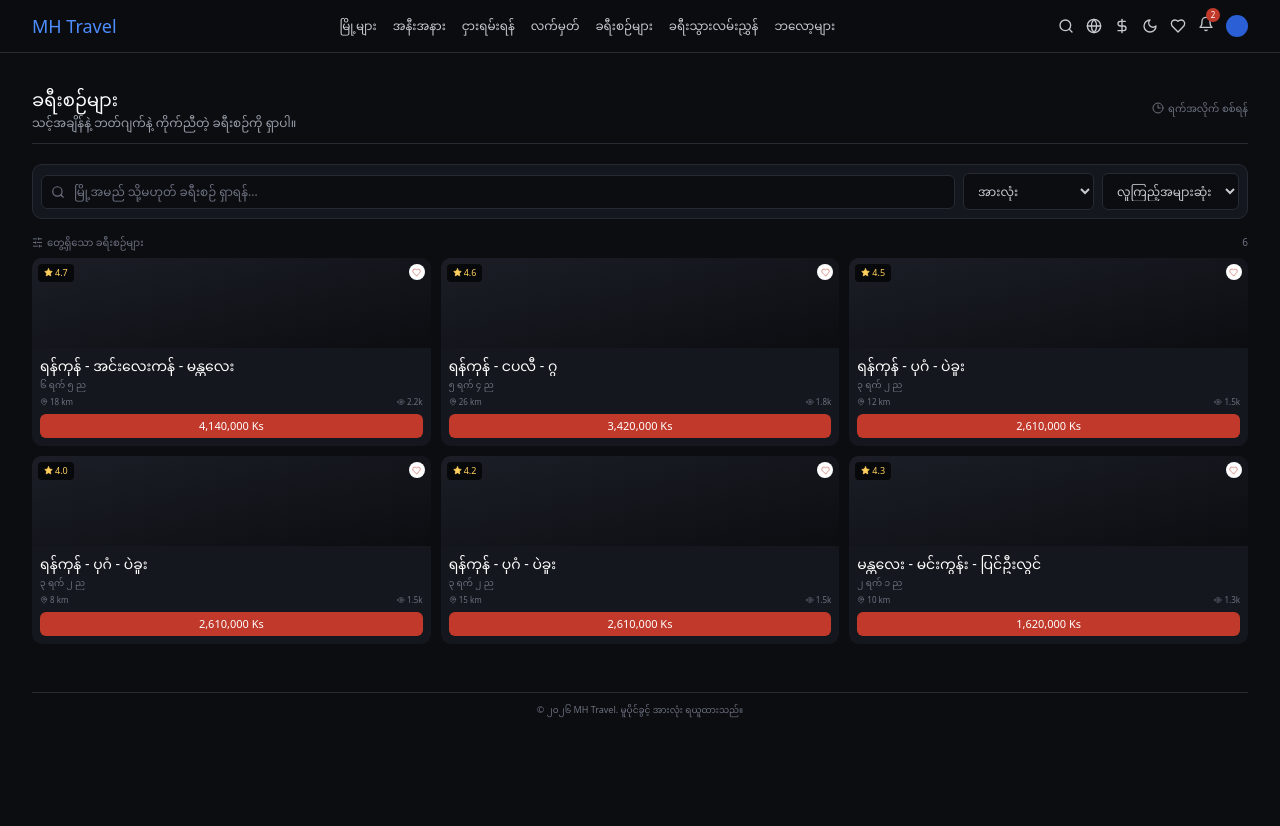
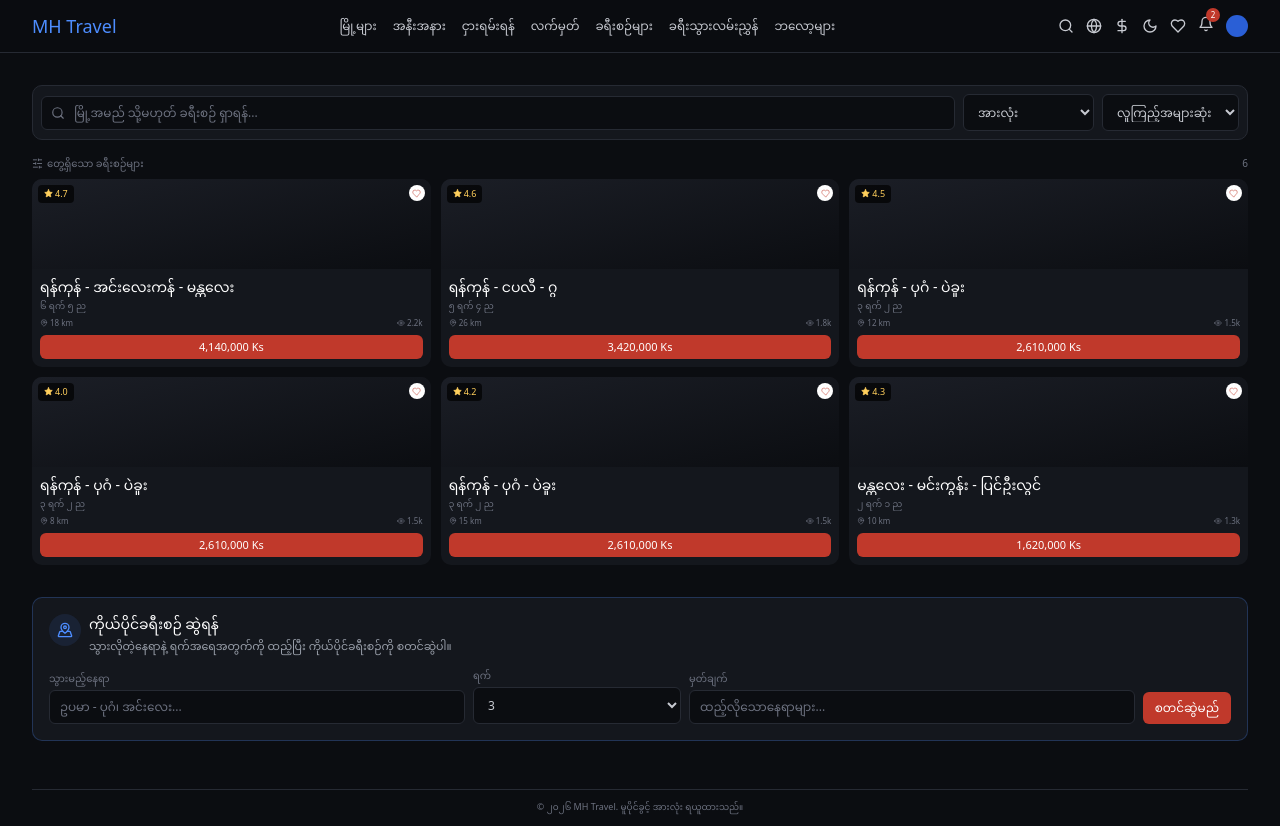
Before and after one commit to mhtravelmm/mhtravelmm, a React (Vite) app: page /travel-plans in a window 1280 px wide. Before the commit the page ends 800 px from the top, so only its background shows below. Built offline with nearby package versions, Linux system fonts and the light colour scheme.

Commit message:
Add custom Travel Plan builder

```diff
--- a/src/features/travelPlans/TravelPlansPage.tsx
+++ b/src/features/travelPlans/TravelPlansPage.tsx
@@ -1,5 +1,5 @@
 import { useMemo, useState } from 'react';
-import { Clock3, Search, SlidersHorizontal } from 'lucide-react';
+import { MapPinned, Search, SlidersHorizontal } from 'lucide-react';
 import { ListingCard } from '../../components/ui/ListingCard';
 import { TRAVEL_PLANS } from '../../data/homeData';
 import { useToggleFavorite } from '../../hooks/useToggleFavorite';
@@ -79,6 +79,10 @@ export function TravelPlansPage() {
   const [query, setQuery] = useState('');
   const [duration, setDuration] = useState<DurationFilter>('all');
   const [sortMode, setSortMode] = useState<SortMode>('popular');
+  const [customDestination, setCustomDestination] = useState('');
+  const [customDays, setCustomDays] = useState('3');
+  const [customNotes, setCustomNotes] = useState('');
+  const [customPlanSaved, setCustomPlanSaved] = useState(false);
 
   const visiblePlans = useMemo(() => {
     const needle = query.trim().toLocaleLowerCase(language === 'mm' ? 'my-MM' : 'en-US');
@@ -108,18 +112,6 @@ export function TravelPlansPage() {
 
   return (
     <div className="mx-auto max-w-7xl pb-8 pt-3 sm:pt-5">
-      <section className="mb-5 border-b border-border pb-3">
-        <div className="flex items-center justify-between gap-3">
-          <div>
-            <h1 className="text-base font-medium text-text-primary sm:text-lg">{t('travel_plans_page_title')}</h1>
-            <p className="mt-0.5 text-xs text-text-muted">{t('travel_plans_page_intro')}</p>
-          </div>
-          <span className="hidden items-center gap-1 text-[10px] text-text-faint sm:inline-flex">
-            <Clock3 size={12} /> {t('travel_plans_duration_hint')}
-          </span>
-        </div>
-      </section>
-
       <section className="mb-4 flex flex-col gap-2 rounded-card border border-border bg-bg-card p-2 sm:flex-row sm:items-center">
         <label className="relative min-w-0 flex-1">
           <span className="sr-only">{t('travel_plans_search_label')}</span>
@@ -179,6 +171,68 @@ export function TravelPlansPage() {
           {t('travel_plans_no_results')}
         </div>
       )}
+
+      <section className="mt-8 rounded-card border border-brand-blue/25 bg-bg-card p-3 sm:p-4">
+        <div className="mb-3 flex items-start gap-2">
+          <span className="flex h-8 w-8 shrink-0 items-center justify-center rounded-full bg-brand-blue/10 text-brand-blue">
+            <MapPinned size={16} />
+          </span>
+          <div>
+            <h2 className="text-sm font-medium text-text-primary">{t('travel_plans_custom_title')}</h2>
+            <p className="mt-0.5 text-[11px] leading-5 text-text-muted">{t('travel_plans_custom_intro')}</p>
+          </div>
+        </div>
+
+        <form
+          className="grid gap-2 sm:grid-cols-[1.4fr_0.7fr_1.5fr_auto] sm:items-end"
+          onSubmit={(event) => {
+            event.preventDefault();
+            if (customDestination.trim()) setCustomPlanSaved(true);
+          }}
+        >
+          <label className="block">
+            <span className="mb-1 block text-[10px] text-text-faint">{t('travel_plans_custom_destination')}</span>
+            <input
+              value={customDestination}
+              onChange={(event) => {
+                setCustomDestination(event.target.value);
+                setCustomPlanSaved(false);
+              }}
+              placeholder={t('travel_plans_custom_destination_placeholder')}
+              className="w-full rounded-md border border-border bg-bg px-2.5 py-2 text-xs text-text-primary outline-none placeholder:text-text-faint focus:border-brand-blue/60"
+            />
+          </label>
+          <label className="block">
+            <span className="mb-1 block text-[10px] text-text-faint">{t('travel_plans_custom_days')}</span>
+            <select
+              value={customDays}
+              onChange={(event) => setCustomDays(event.target.value)}
+              className="w-full rounded-md border border-border bg-bg px-2.5 py-2 text-xs text-text-secondary outline-none focus:border-brand-blue/60"
+            >
+              {[1, 2, 3, 4, 5, 6, 7].map((days) => <option key={days} value={days}>{days}</option>)}
+            </select>
+          </label>
+          <label className="block">
+            <span className="mb-1 block text-[10px] text-text-faint">{t('travel_plans_custom_notes')}</span>
+            <input
+              value={customNotes}
+              onChange={(event) => setCustomNotes(event.target.value)}
+              placeholder={t('travel_plans_custom_notes_placeholder')}
+              className="w-full rounded-md border border-border bg-bg px-2.5 py-2 text-xs text-text-primary outline-none placeholder:text-text-faint focus:border-brand-blue/60"
+            />
+          </label>
+          <button type="submit" className="rounded-md bg-brand-red px-3 py-2 text-xs font-medium text-white transition hover:brightness-110">
+            {t('travel_plans_custom_button')}
+          </button>
+        </form>
+
+        {customPlanSaved && (
+          <p className="mt-3 rounded-md bg-brand-blue/10 px-2.5 py-2 text-[11px] text-brand-blue">
+            {t('travel_plans_custom_saved')} {customDestination} · {customDays} {t('travel_plans_custom_day_suffix')}
+            {customNotes.trim() ? ` · ${customNotes.trim()}` : ''}
+          </p>
+        )}
+      </section>
     </div>
   );
 }
--- a/src/lib/i18n.tsx
+++ b/src/lib/i18n.tsx
@@ -115,9 +115,6 @@ const translations = {
   blog_story_image: { mm: 'ခရီးသွားဇာတ်လမ်း ဓာတ်ပုံ', en: 'Travel story photograph' },
 
   // Travel Plans page
-  travel_plans_page_title: { mm: 'ခရီးစဉ်များ', en: 'Travel plans' },
-  travel_plans_page_intro: { mm: 'သင့်အချိန်နဲ့ ဘတ်ဂျက်နဲ့ ကိုက်ညီတဲ့ ခရီးစဉ်ကို ရှာပါ။', en: 'Find a route that fits your time and budget.' },
-  travel_plans_duration_hint: { mm: 'ရက်အလိုက် စစ်ရန်', en: 'Filter by days' },
   travel_plans_search_label: { mm: 'ခရီးစဉ်များကို ရှာရန်', en: 'Search travel plans' },
   travel_plans_search_placeholder: { mm: 'မြို့အမည် သို့မဟုတ် ခရီးစဉ် ရှာရန်...', en: 'Search by city or route...' },
   travel_plans_duration_label: { mm: 'ခရီးစဉ်ကြာချိန်', en: 'Trip duration' },
@@ -130,6 +127,16 @@ const translations = {
   travel_plans_lowest_price: { mm: 'စျေးနှုန်းအနိမ့်ဆုံး', en: 'Lowest price' },
   travel_plans_results: { mm: 'တွေ့ရှိသော ခရီးစဉ်များ', en: 'Available plans' },
   travel_plans_no_results: { mm: 'ကိုက်ညီတဲ့ ခရီးစဉ် မတွေ့ပါ။', en: 'No travel plans match your search.' },
+  travel_plans_custom_title: { mm: 'ကိုယ်ပိုင်ခရီးစဉ် ဆွဲရန်', en: 'Create your own plan' },
+  travel_plans_custom_intro: { mm: 'သွားလိုတဲ့နေရာနဲ့ ရက်အရေအတွက်ကို ထည့်ပြီး ကိုယ်ပိုင်ခရီးစဉ်ကို စတင်ဆွဲပါ။', en: 'Start a custom itinerary with your destination and number of days.' },
+  travel_plans_custom_destination: { mm: 'သွားမည့်နေရာ', en: 'Destination' },
+  travel_plans_custom_destination_placeholder: { mm: 'ဥပမာ - ပုဂံ၊ အင်းလေး...', en: 'e.g. Bagan, Inle Lake...' },
+  travel_plans_custom_days: { mm: 'ရက်', en: 'Days' },
+  travel_plans_custom_notes: { mm: 'မှတ်ချက်', en: 'Notes' },
+  travel_plans_custom_notes_placeholder: { mm: 'ထည့်လိုသောနေရာများ...', en: 'Places you want to include...' },
+  travel_plans_custom_button: { mm: 'စတင်ဆွဲမည်', en: 'Start planning' },
+  travel_plans_custom_saved: { mm: 'သင့်စိတ်ကြိုက်ခရီးစဉ်:', en: 'Your custom plan:' },
+  travel_plans_custom_day_suffix: { mm: 'ရက်', en: 'days' },
 
   // Categories
   cat_book_shop: { mm: 'စာအုပ်ဆိုင်', en: 'Book shop' },
```
Also changed, not shown: 1 other file (tests, documents, lock files or other folders).
